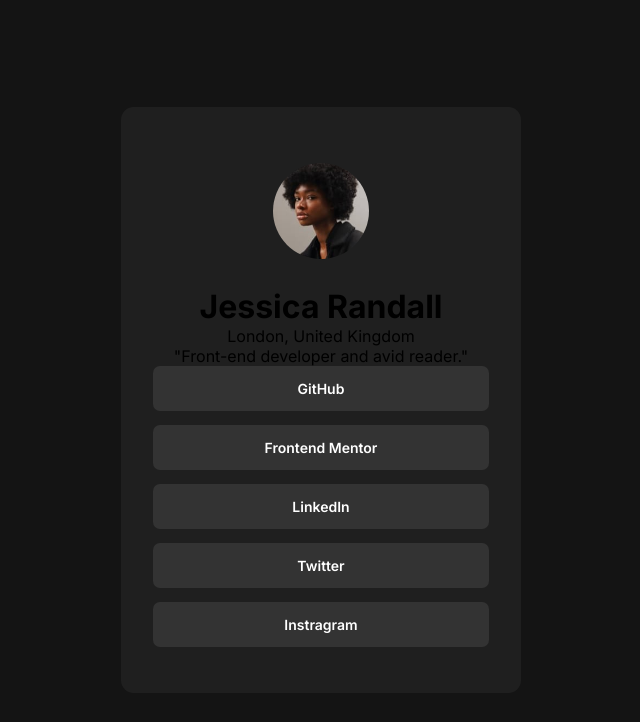
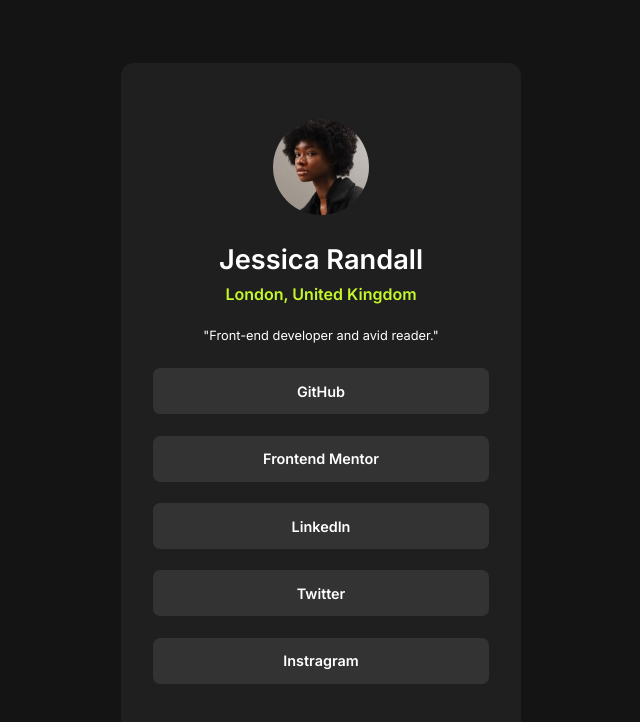
Before and after one commit to 0653Jerico/Social-Links-Profile-Challenge, a plain HTML site: page index.html in a window 1280 px wide. Shown: the whole page, without its empty margins (319-959 px from the left). Drawn offline with Linux system fonts and the light colour scheme.

Commit message:
Used clamp in font sizes
removed the query

```diff
--- a/assets/styles/styles.css
+++ b/assets/styles/styles.css
@@ -17,7 +17,6 @@
     }
 
     body{
-      padding-inline: 2rem;
       min-height: 100vh;
       padding-inline: 2rem;
       background-color: var(--black);
@@ -42,34 +41,34 @@
       margin: 1.5em 0;
     }
 
-    img + p{
-      font-size: 24px;
+    h1{
+      font-size: clamp(1rem, 100vw, 1.7rem);
       font-weight: 600;
       color: var(--white);
-      margin-bottom: .5em;
+      margin-bottom: .5rem;
     }
 
-    img + p + p{
-      font-size: 14px;
+    .address{
+      font-size: clamp(.8rem, 100vw, 1rem);
       font-weight: 600;
       color: var(--green);
+      margin-bottom: 1.5em;
+    }
+
+    .address + p{
+      font-size: clamp(.5rem, 100vw, .8rem);
+      font-weight: 400;
+      color: var(--white);
       margin-bottom: 2em;
     }
 
-    img + p + p + p{
-      font-size: 13px;
-      font-weight: 400;
-      color: var(--white);
-      margin-bottom: 1.5em;
-    }
-
     ul li{
-      font-size: 14px;
+      font-size: clamp(.9rem, 100vw, .6rem);
       font-weight: 600;
       width: 100%;
       padding: 1em;
       background-color: var(--grey);
-      margin-bottom: 1em;
+      margin-bottom: 1.5em;
       border-radius: .5em;
     }
 
@@ -86,10 +85,3 @@
     ul li a{
       color: var(--white);
     }
-
-    @media screen and(max-width: 375px) {
-      .container{
-        width: 100%;
-        min-width: 400px;
-      }
-    }
--- a/index.html
+++ b/index.html
@@ -13,7 +13,7 @@
   <main>
     <img src="assets/images/avatar-jessica.jpeg" alt="A photo of Jessica">
     <h1>Jessica Randall</h1>
-    <p>London, United Kingdom</p>
+    <p class="address">London, United Kingdom</p>
     <p>"Front-end developer and avid reader."</p>
 
     <ul>
```
